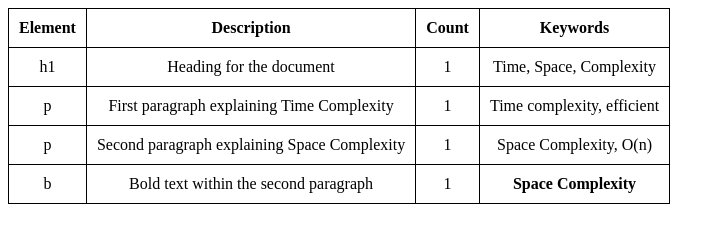
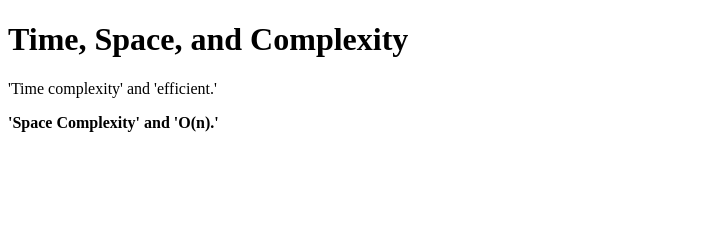
Before and after one commit to acciojob/time-and-space-complexity-yadavlav7978, a website: page main.html in a window 1280 px wide. Shown: the whole page, without its empty margins (0-725 px from the left). Drawn offline with Linux system fonts and the light colour scheme.

Commit message:
created a submission

```diff
--- a/main.html
+++ b/main.html
@@ -8,42 +8,9 @@
 
 <body>
 	<!-- the entire body must be written by student -->
-	<table>
-		<tr>
-			<th>Element</th>
-			<th>Description</th>
-			<th>Count</th>
-			<th>Keywords</th>
-		</tr>
-		<td>h1</td>
-		<td>Heading for the document</td>
-		<td>1</td>
-		<td>Time, Space, Complexity</td>
-	</tr>
-
-		</tr>
-
-		<td>p</td>
-		<td>First paragraph explaining Time Complexity</td>
-		<td>1</td>
-		<td>Time complexity, efficient</td>
-	</tr>
-		</tr>
-
-		<td>p</td>
-		<td>Second paragraph explaining Space Complexity</td>
-		<td>1</td>
-		<td>Space Complexity, O(n)</td>
-	</tr>
-		</tr>
-
-		<td>b</td>
-		<td>Bold text within the second paragraph</td>
-		<td>1</td>
-		<td id="bold-text">Space Complexity</td>
-	</tr>
-
-	</table>
+	<h1>Time, Space, and Complexity</h1>
+	<p>'Time complexity' and 'efficient.'</p>
+	<p id="text-bold">'Space Complexity' and 'O(n).'</p>
     <script type="text/javascript" src="./script.js">
 </script>
 
--- a/styles.css
+++ b/styles.css
@@ -1,14 +1,4 @@
-/*  your css code here. If applicable */
-table,td,th{
-	border:1px solid black;
-	border-collapse: collapse;
-	text-align:center;
+
+#text-bold{
+	font-weight:bold;
 }
-th,td{
-	padding:10px;
-
-}
-#bold-text{
-	font-weight:bold;
-
-}
```
